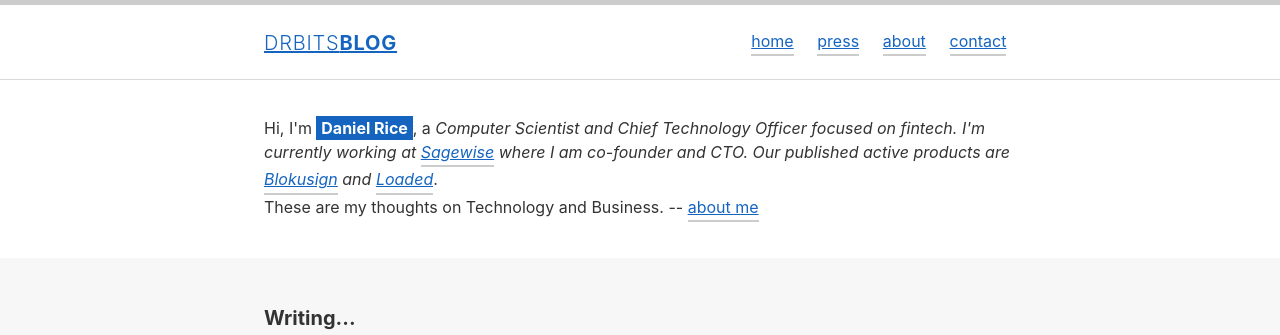
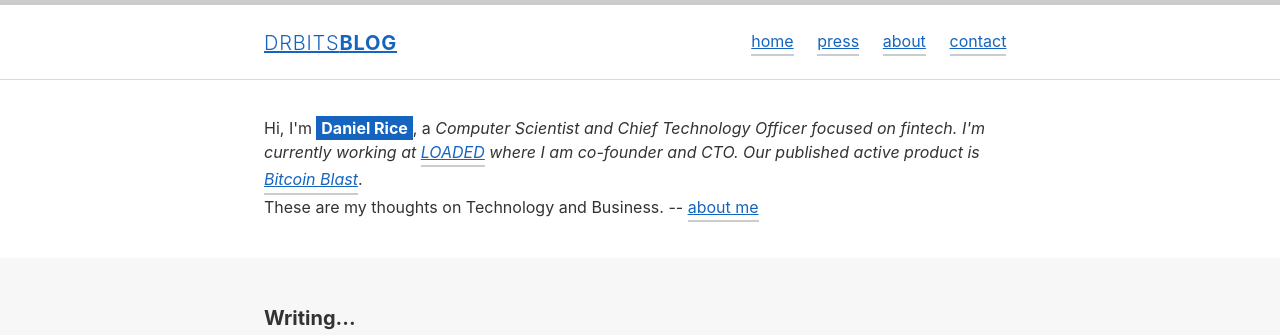
Before and after one commit to thedrbits/drbitsblog, a Jekyll site: the page built from index.html, in a window 1280 px wide. Shown: the top 335 px of the page. Built offline with Jekyll 4.4.1, drawn with Linux system fonts in a browser that asks for light colours; the list of posts is cut into pages by our own code.

Commit message:
change active product list and company name

```diff
--- a/_config.yml
+++ b/_config.yml
@@ -26,7 +26,7 @@ sass:
 # Author settings
 author:
   name     : Daniel Rice
-  job      : "Computer Scientist and Chief Technology Officer focused on fintech. I'm currently working at <a href=https://www.sagewise.io>Sagewise</a> where I am co-founder and CTO. Our published active products are <a href=https://www.blokusign.com>Blokusign</a> and <a href=https://www.getloaded.app>Loaded</a>"
+  job      : "Computer Scientist and Chief Technology Officer focused on fintech. I'm currently working at <a href=https://www.getloaded.app>LOADED</a> where I am co-founder and CTO. Our published active product is <a href=https://play.google.com/store/apps/details?id=app.getloaded.bitcoinblast&hl=en_US>Bitcoin Blast</a>"
   bio      : "These are my thoughts on Technology and Business."
   thumb    : /images/author.jpg
   email    : dan@drbits.org
```
